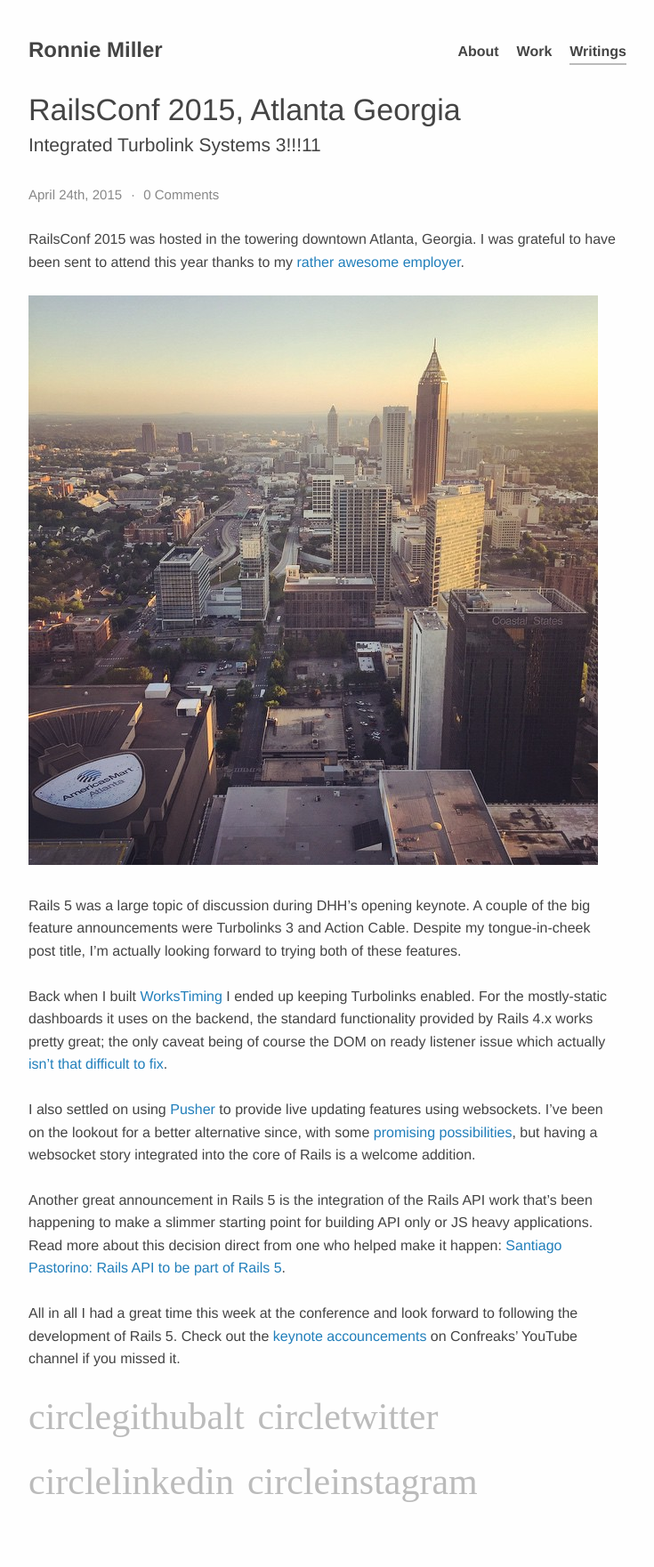
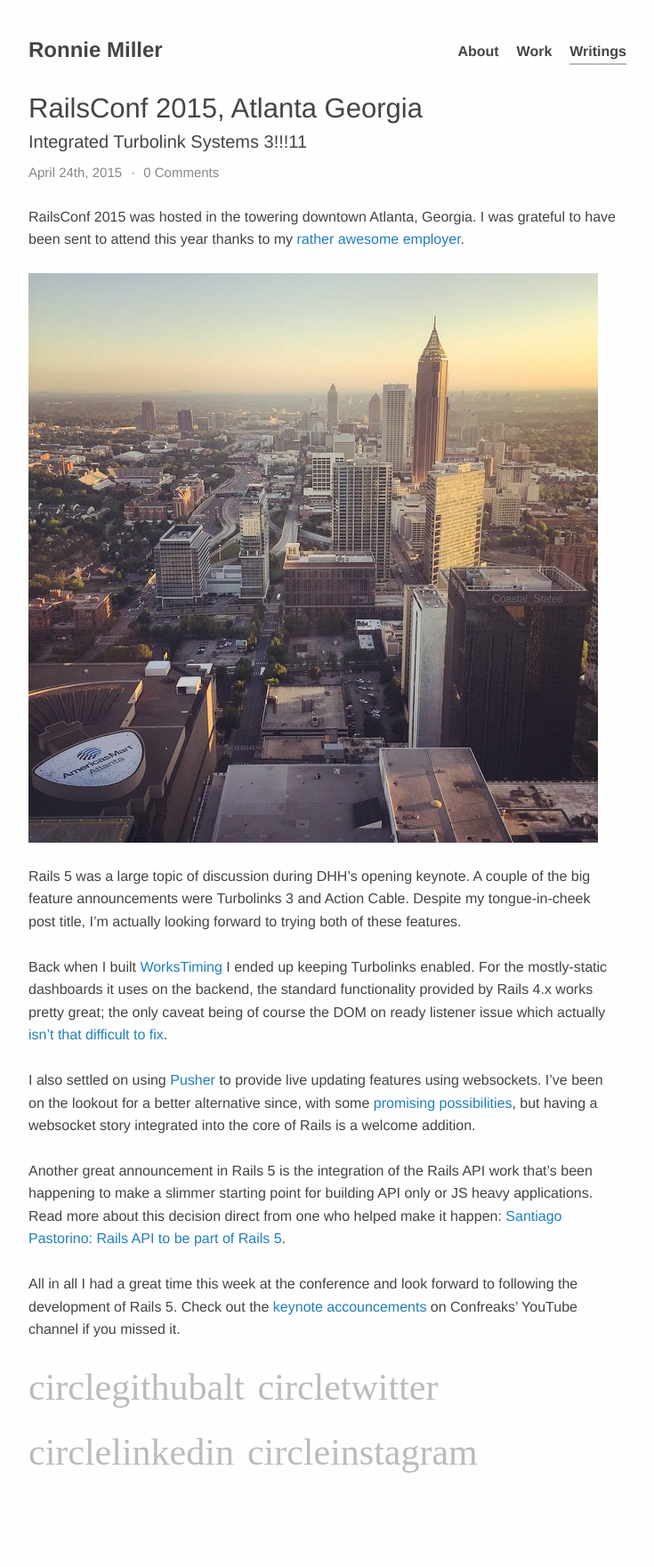
Before and after one commit to mlr/mlr.github.com, a Jekyll site: the page built from _posts/2015-04-24-rails-conf-2015.md, in a window 1280 px wide. Shown: the whole page at 89% size, without its empty margins (276-1011 px from the left). Built offline with Jekyll 4.4.1, drawn with Linux system fonts in a browser that asks for light colours; some web fonts are replaced; comment, search, counter and statistics services are not loaded; after the commit the page ends 1728 px from its top, so only the background shows below that.

Commit message:
Resize post images with browser, minor css change

```diff
--- a/_sass/_blog.scss
+++ b/_sass/_blog.scss
@@ -5,6 +5,10 @@
     a {
       color: #444;
     }
+  }
+
+  h1:first-child + h3 {
+    margin-bottom: 0px;
   }
 
   div.post-meta {
--- a/_sass/_responsive.scss
+++ b/_sass/_responsive.scss
@@ -10,3 +10,11 @@
     }
   }
 }
+
+.post-content {
+  img {
+    max-width: 100% !important;
+    height: auto;
+    display: block;
+  }
+}
--- a/_sass/_skeleton.scss
+++ b/_sass/_skeleton.scss
@@ -149,9 +149,9 @@
   font-weight: 300;
   margin-top: 0;
   margin-bottom: 2rem; }
-h1 { font-size: 3.4rem; line-height: 1.2;  }
+h1 { font-size: 3.1rem; line-height: 1.2;  }
 h2 { font-size: 2.8rem; line-height: 1.25; }
-h3 { font-size: 2.1rem; line-height: 1.8;  }
+h3 { font-size: 2.0rem; line-height: 1.8;  }
 h4 { font-size: 1.8rem; line-height: 1.45; }
 h5 { font-size: 1.4rem; line-height: 1.5;  }
 h6 { font-size: 1.2rem; line-height: 1.6;  }
```
